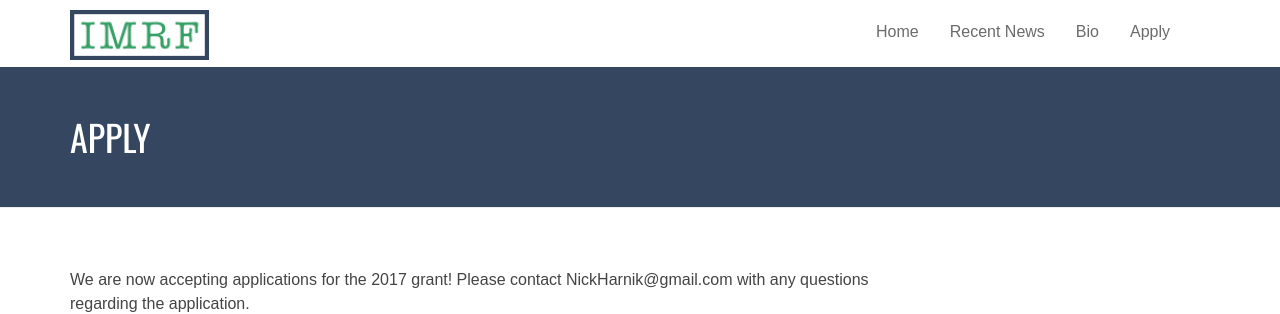
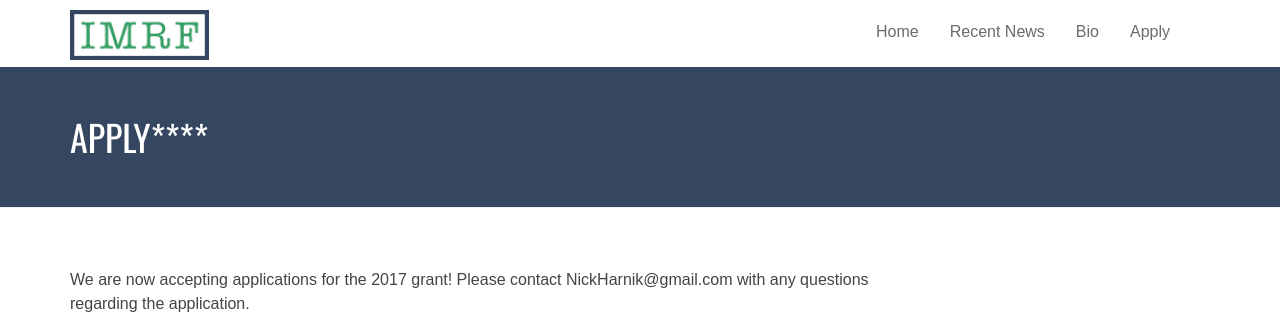
Before and after one commit to tstrand/mandlfoundation, a Jekyll site: the page built from apply.markdown, in a window 1280 px wide. Shown: the top 314 px of the page. Built offline with Jekyll 4.4.1, drawn with Linux system fonts in a browser that asks for light colours; nearby versions of some CDN libraries; library files that are not in the unit come from our copies.

```diff
--- a/apply.markdown
+++ b/apply.markdown
@@ -2,11 +2,13 @@
 title: Apply
 permalink: "/apply"
 position: 3
-hero-text: Apply
+hero-text: Apply****
 body1: |+
   <p>We are now accepting applications for the 2017 grant! Please contact NickHarnik@gmail.com with any questions regarding the application.</p>
 
   <p><a href="/uploads/Grant%20Application%20of%20Organizations-2469b3.docx" target="_blank">Download application</a></p>
+
+
 
   <p>Frequently Asked Questions.</p>
 
```
